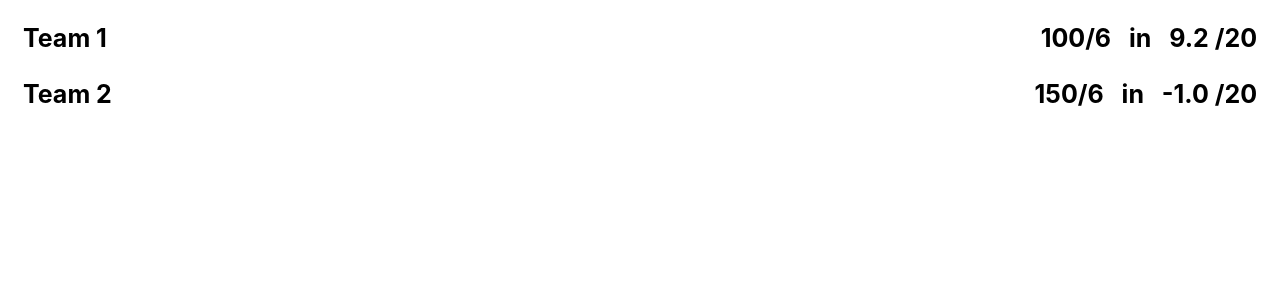
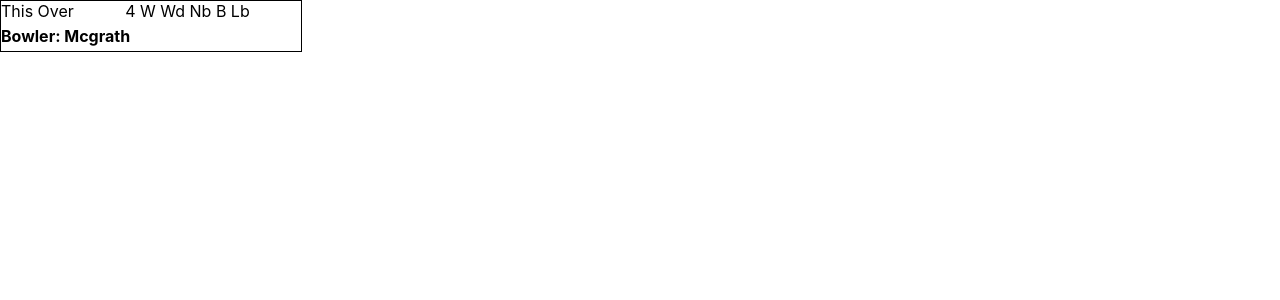
Before and after one commit to kalbandeSwapnil/cricket-scorer-app, a React (Create React App) app: page / in a window 1280 px wide. Shown: the top 300 px of the page. Built offline with nearby package versions, Linux system fonts and the light colour scheme.

Commit message:
#S02 [KD|SD]: Added a presentation for over and bowler name

```diff
--- a/src/main/cricketGame/CricketGame.jsx
+++ b/src/main/cricketGame/CricketGame.jsx
@@ -2,6 +2,7 @@ import React, { Component } from 'react';
 import {actions} from './PlayerActions'
 import {connect} from 'react-redux';
 import  TeamScore from '../scoreBoard/TeamScore'
+import OverStatus from '../overStatus/OverStatus'
 
 
 class CricketGame extends Component {
@@ -13,10 +14,11 @@ class CricketGame extends Component {
 
     render() {
         return (
-        <div className="cricket-game">
-            <TeamScore teamName=" Team 1" score="100" wickets="6" currentOver="10" currentBall="2" totalOver="20"/>
-            <TeamScore teamName=" Team 2" score="150" wickets="6" currentOver="0" currentBall="0" totalOver="20"/>
-        </div>
+            <OverStatus />
+        // <div className="cricket-game">
+        //     <TeamScore teamName=" Team 1" score="100" wickets="6" currentOver="10" currentBall="2" totalOver="20"/>
+        //     <TeamScore teamName=" Team 2" score="150" wickets="6" currentOver="0" currentBall="0" totalOver="20"/>
+        // </div>
         );
     }
 }
--- /dev/null
+++ b/src/main/overStatus/OverStatus.css
@@ -0,0 +1,19 @@
+.overStatus-container {
+    display: flex;
+    flex-flow: column nowrap;
+    width: 300px;
+    height: 50px;
+    border:1px solid black;
+}
+
+.overStatus-container > div {
+    flex: 1 1 auto;
+}
+
+.overStatus-main {
+    display: flex;
+}
+
+.overStatus-main > div {
+    flex: 1 1 auto;
+}
--- /dev/null
+++ b/src/main/overStatus/OverStatus.js
@@ -0,0 +1,103 @@
+import React from 'react';
+import PropTypes from 'prop-types'
+import  './OverStatus.css'
+
+
+// Stub data
+const Balls = [{
+    bowlerName : "brett lee",
+    runs :  4,
+    isExtra : false,
+    out : false,
+    extras : {
+        type : null,
+        runs: 0
+    }
+},
+{
+    bowlerName : "brett lee",
+    runs :  0,
+    isExtra : false,
+    out : true,
+    extras : {
+        type : null,
+        runs: 0
+}
+},
+    {
+        bowlerName : "brett lee",
+        runs :  0,
+        isExtra : true,
+        out : false,
+        extras : {
+            type : 'Wd',
+            runs: 1
+    }
+},
+{
+    bowlerName : "brett lee",
+    runs :  0,
+    isExtra : true,
+    out : false,
+    extras : {
+        type : 'Nb',
+        runs: 1
+}
+},
+{
+    bowlerName : "Mcgrath",
+    runs :  0,
+    isExtra : true,
+    out : false,
+    extras : {
+        type : 'B',
+        runs: 1
+}
+},
+{
+    bowlerName : "Mcgrath",
+    runs :  0,
+    isExtra : true,
+    out : false,
+    extras : {
+        type : 'Lb',
+        runs: 1
+}
+}]
+
+
+const joinBalls = (balls) => {
+    return balls
+    .map( ball => {
+        if(ball.isExtra) {
+            // Extras
+            return ball.extras.type
+        } else if(ball.out) {
+            return 'W'
+        }
+        return ball.runs
+    })
+    .join(' ')
+}
+
+const OverStatus = () => {
+    return (
+        <div className="overStatus-container">
+            <div className="overStatus-main">
+                <div>This Over</div>
+                <div>{joinBalls(Balls)}</div>
+            </div>
+            <div>
+                <b>Bowler: {Balls[Balls.length - 1].bowlerName}</b>
+            </div>
+        </div>
+    )
+}
+
+OverStatus.protoTypes = {
+    Balls: PropTypes.array,
+    Balls: PropTypes.arrayOf(PropTypes.object),
+    Balls: PropTypes.any.isRequired
+}
+
+export default OverStatus
```
Also changed, not shown: 1 other file (tests, documents, lock files or other folders).
